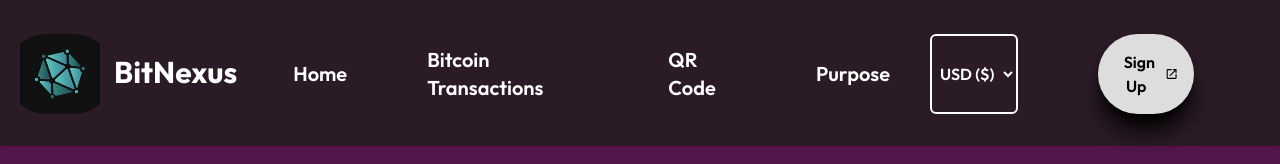
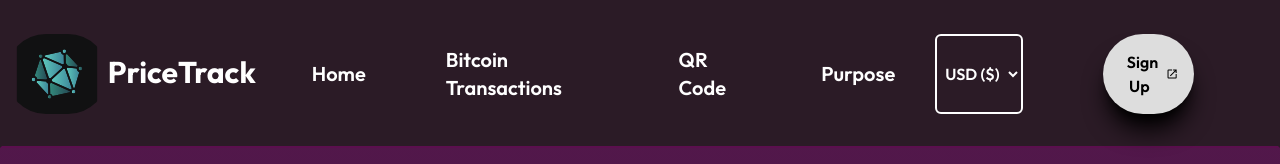
Before and after one commit to iamisam/pricetrack, a React (Vite) app: page / in a window 1280 px wide. Shown: the top 164 px of the page. Built offline with nearby package versions, Linux system fonts and the light colour scheme; no server answers; a web font is replaced by a local one.

Commit message:
name sync

```diff
--- a/src/components/Navbar.jsx
+++ b/src/components/Navbar.jsx
@@ -32,7 +32,7 @@ const Navbar = () => {
       <div className="flex flex-row mr-2">
         <Link to={"/"} className="flex flex-row mr-2">
           <img className="h-20 w-30 rounded-full" src={Logo} alt="Logo" />
-          <span className="text-3xl font-bold text-white mt-5">BitNexus</span>
+          <span className="text-3xl font-bold text-white mt-5">PriceTrack</span>
         </Link>
       </div>
       <ul className="flex text-white justify-between items-center">
```
